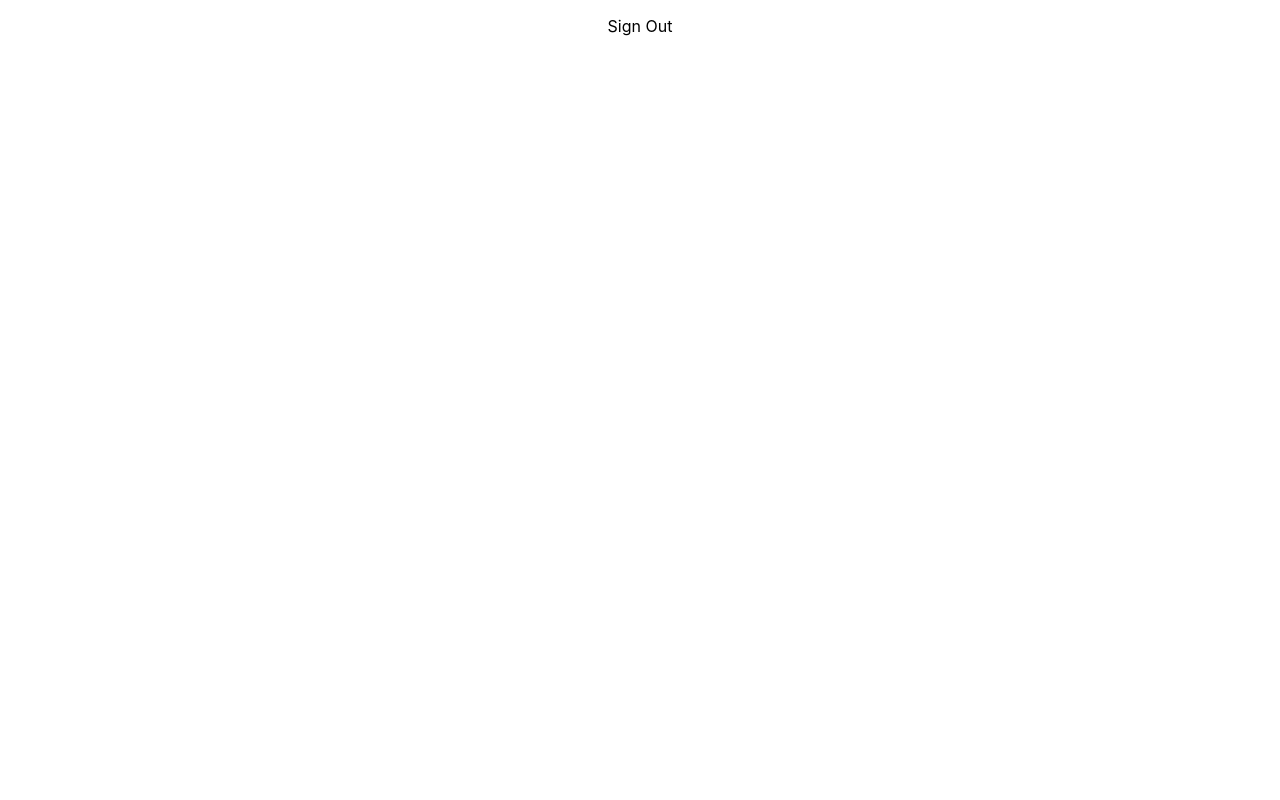
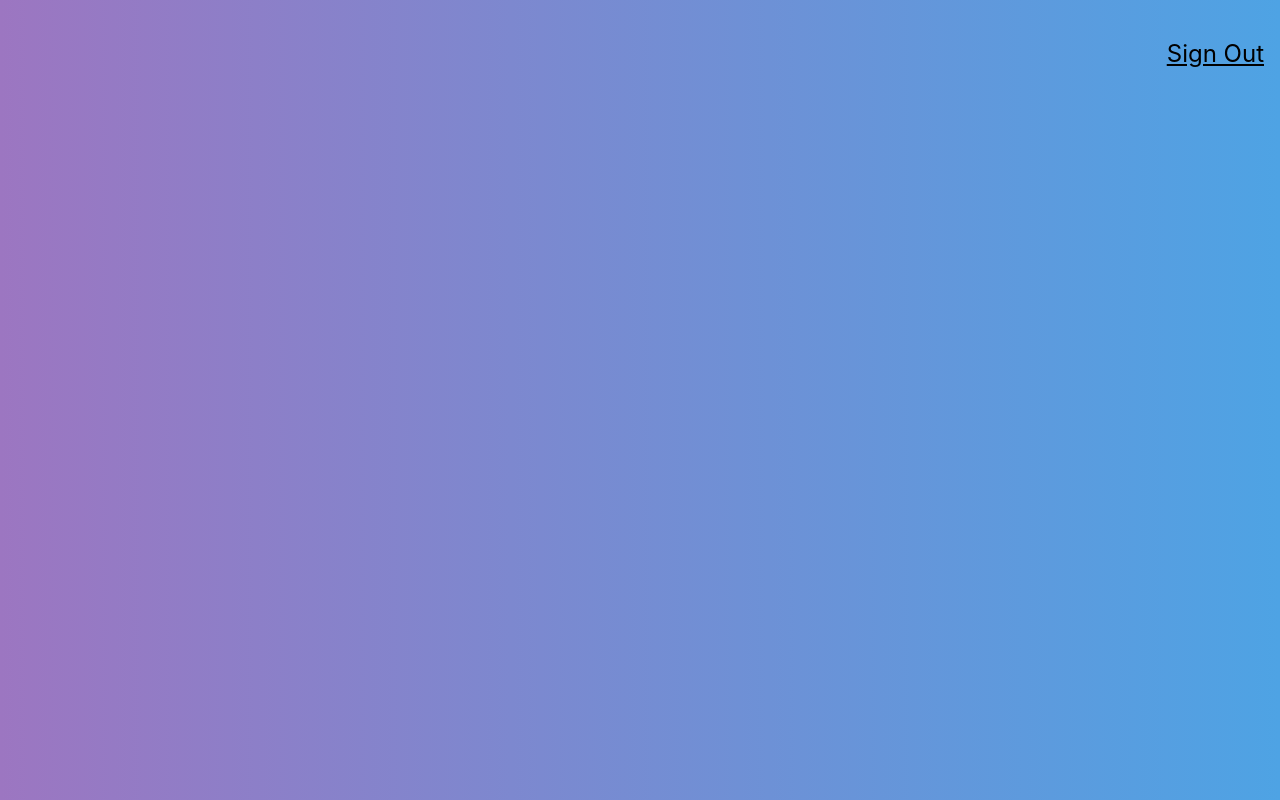
Before and after one commit to etiennody/facerecognitionbrain, a React (Create React App) app: page / in a window 1280 px wide. Built offline with nearby package versions, Linux system fonts and the light colour scheme.

Commit message:
added Navigation styles

```diff
--- a/src/components/Navigation/Navigation.js
+++ b/src/components/Navigation/Navigation.js
@@ -2,8 +2,8 @@
 
 const Navigation = () => {
     return (
-        <nav>
-            <p>Sign Out</p>
+        <nav style={{ display: 'flex', justifyContent: 'flex-end' }}>
+            <p className='f3 link dim black underline pa3 pointer'>Sign Out</p>
         </nav>
     );
 }
--- a/src/index.css
+++ b/src/index.css
@@ -1,5 +1,6 @@
 body {
   margin: 0;
+  background: linear-gradient(to right, rgb(156, 118, 193), rgb(78, 163, 228));
   font-family: -apple-system, BlinkMacSystemFont, 'Segoe UI', 'Roboto', 'Oxygen',
     'Ubuntu', 'Cantarell', 'Fira Sans', 'Droid Sans', 'Helvetica Neue',
     sans-serif;
--- a/src/index.js
+++ b/src/index.js
@@ -3,6 +3,7 @@
 import './index.css';
 import App from './App';
 import reportWebVitals from './reportWebVitals';
+import 'tachyons';
 
 ReactDOM.render(
   <React.StrictMode>
```
